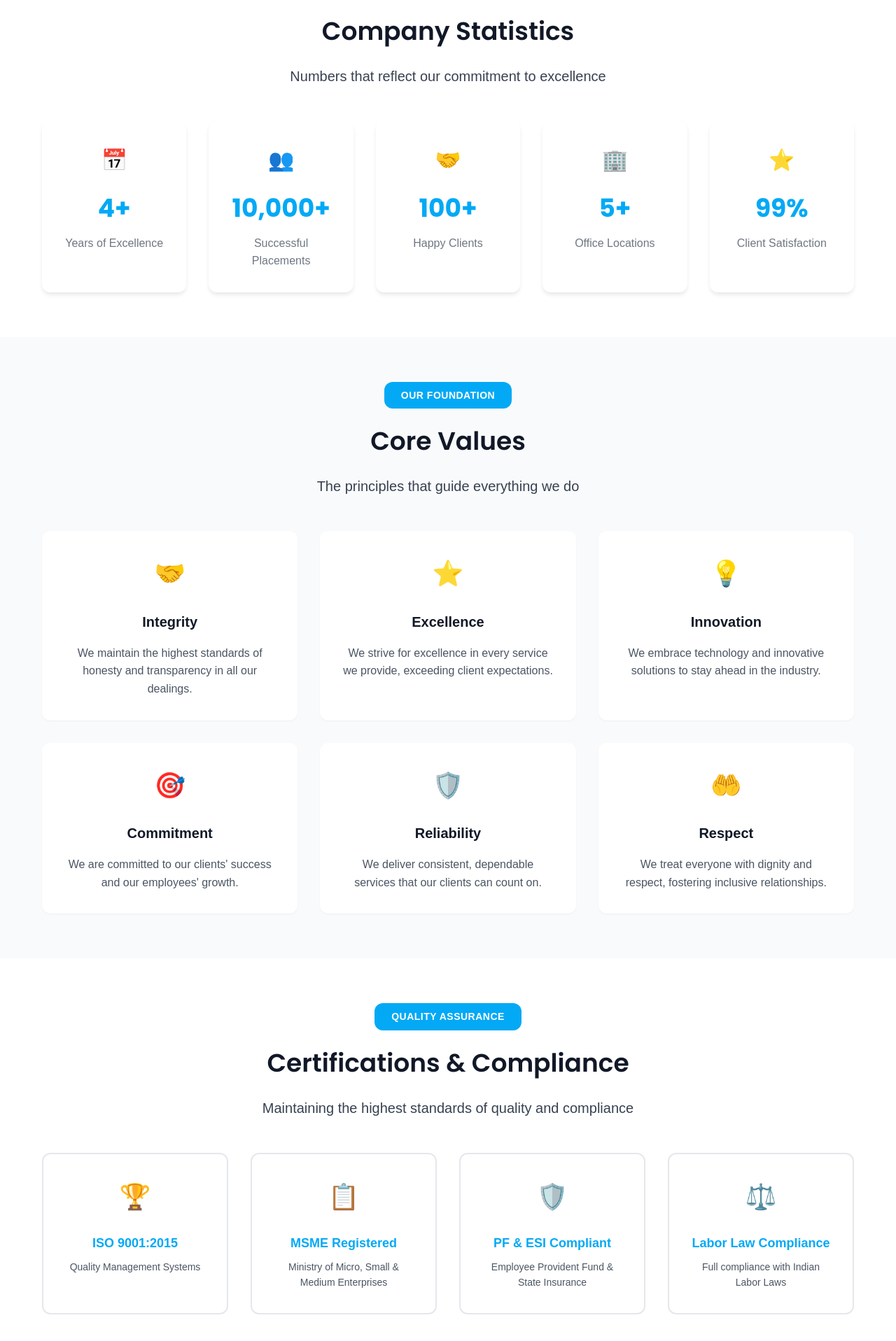
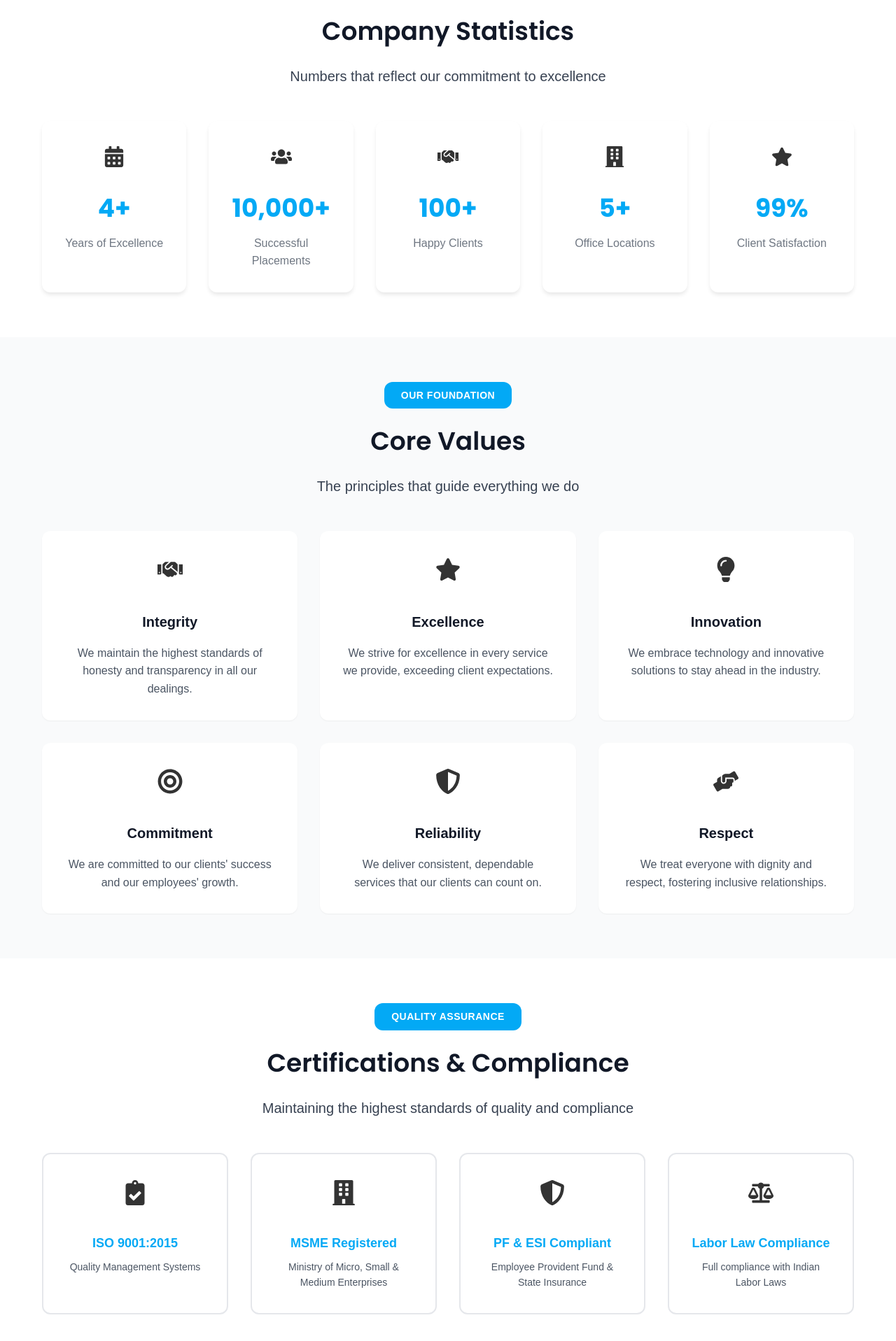
Before and after one commit to DelhiDigital/hullectservices.com, a React (Vite) app: page /about/company-profile in a window 1280 px wide. Shown: the part 1509-3426 px from the top of the page at 70% size. Built offline with nearby package versions, Linux system fonts and the light colour scheme.

Commit message:
Refactor icons in About, CompanyProfile, HighlightSection, and Home components for improved clarity and consistency

```diff
--- a/src/pages/About/About.jsx
+++ b/src/pages/About/About.jsx
@@ -1,26 +1,28 @@
 import "./About.css"
 import { Link } from "react-router-dom"
+import { FaBuilding, FaMobileAlt, FaBullseye, FaShieldAlt, FaRocket } from "react-icons/fa"
+
 
 const About = () => {
   const features = [
     {
-      icon: "🏢",
+      icon: <FaBuilding />,
       title: "Compliance & Risk Management",
       description:
         "Centralized compliance department with panel of country's best labor lawyers and comprehensive risk assessment processes.",
     },
     {
-      icon: "📱",
+      icon: <FaMobileAlt />,
       title: "Technology Solutions",
       description:"Mobile-enabled technology solutions including GPS attendance, employee self-service, and HRMS implementation.",
     },
     {
-      icon: "🎯",
+      icon: <FaBullseye />,
       title: "Outcome-Based Services",
       description: "HR-driven outsourcing of business processes with focus on measurable results and performance.",
     },
     {
-      icon: "🛡️",
+      icon: <FaShieldAlt />,
       title: "Quality Assurance",
       description: "ISO 9001:2015 certified with comprehensive quality review processes and control mechanisms.",
     },
@@ -120,7 +122,7 @@ const About = () => {
         <div className="container">
           <div className="about-vm-grid">
             <div className="about-vm-card">
-              <div className="about-vm-icon">🎯</div>
+              <div className="about-vm-icon"><FaBullseye /></div>
               <h3 className="about-vm-title">Our Vision</h3>
               <p className="about-vm-description">
                 At Hullect, we’re committed to reducing financial pressure for businesses and individuals across India. By simplifying systems and supporting local enterprises, we aim to create real economic and social value. Our mission is to empower people to grow stronger, become self-reliant, and achieve more right from the grassroots to the nation.
@@ -128,7 +130,7 @@ const About = () => {
             </div>
 
             <div className="about-vm-card">
-              <div className="about-vm-icon">🚀</div>
+              <div className="about-vm-icon"><FaRocket /></div>
               <h3 className="about-vm-title">Our Mission</h3>
               <p className="about-vm-description">
                 We connect businesses with the right talent to fuel growth and success through strategic staffing solutions. Our commitment lies in delivering exceptional service, building lasting partnerships, and driving innovation in workforce management ensuring our clients and candidates are always prepared to meet the demands of a dynamic, evolving market.
--- a/src/pages/About/CompanyProfile.jsx
+++ b/src/pages/About/CompanyProfile.jsx
@@ -1,4 +1,6 @@
 import "./CompanyProfile.css"
+import React from "react"
+import { FaCalendarAlt, FaUsers, FaHandshake, FaBuilding, FaStar, FaAward, FaClipboardCheck, FaShieldAlt, FaBalanceScale, FaLightbulb, FaBullseye, FaHandsHelping } from "react-icons/fa"
 
 const CompanyProfile = () => {
   const milestones = [
@@ -35,22 +37,22 @@ const CompanyProfile = () => {
     {
       title: "ISO 9001:2015",
       description: "Quality Management Systems",
-      icon: "🏆",
+      icon: <FaClipboardCheck />,
     },
     {
       title: "MSME Registered",
       description: "Ministry of Micro, Small & Medium Enterprises",
-      icon: "📋",
+      icon: <FaBuilding />,
     },
     {
       title: "PF & ESI Compliant",
       description: "Employee Provident Fund & State Insurance",
-      icon: "🛡️",
+      icon: <FaShieldAlt />,
     },
     {
       title: "Labor Law Compliance",
       description: "Full compliance with Indian Labor Laws",
-      icon: "⚖️",
+      icon: <FaBalanceScale />,
     },
   ]
 
@@ -58,27 +60,27 @@ const CompanyProfile = () => {
     {
       number: "4+",
       label: "Years of Excellence",
-      icon: "📅",
+      icon: <FaCalendarAlt />,
     },
     {
       number: "10,000+",
       label: "Successful Placements",
-      icon: "👥",
+      icon: <FaUsers />,
     },
     {
       number: "100+",
       label: "Happy Clients",
-      icon: "🤝",
+      icon: <FaHandshake />,
     },
     {
       number: "5+",
       label: "Office Locations",
-      icon: "🏢",
+      icon: <FaBuilding />,
     },
     {
       number: "99%",
       label: "Client Satisfaction",
-      icon: "⭐",
+      icon: <FaStar />,
     },
   ]
 
@@ -86,32 +88,32 @@ const CompanyProfile = () => {
     {
       title: "Integrity",
       description: "We maintain the highest standards of honesty and transparency in all our dealings.",
-      icon: "🤝",
+      icon: <FaHandshake />,
     },
     {
       title: "Excellence",
       description: "We strive for excellence in every service we provide, exceeding client expectations.",
-      icon: "⭐",
+      icon: <FaStar />,
     },
     {
       title: "Innovation",
       description: "We embrace technology and innovative solutions to stay ahead in the industry.",
-      icon: "💡",
+      icon: <FaLightbulb />,
     },
     {
       title: "Commitment",
       description: "We are committed to our clients' success and our employees' growth.",
-      icon: "🎯",
+      icon: <FaBullseye />,
     },
     {
       title: "Reliability",
       description: "We deliver consistent, dependable services that our clients can count on.",
-      icon: "🛡️",
+      icon: <FaShieldAlt />,
     },
     {
       title: "Respect",
       description: "We treat everyone with dignity and respect, fostering inclusive relationships.",
-      icon: "🤲",
+      icon: <FaHandsHelping />,
     },
   ]
 
--- a/src/pages/About/OurTeam.css
+++ b/src/pages/About/OurTeam.css
@@ -73,7 +73,7 @@
         .leader-photo img {
           width: 100%;
           height: 260px;
-  object-fit: contain;
+          /* object-fit: contain; */
           object-position: top;
           background-color: #fff;
           border-radius: 10px 10px 0 0;
--- a/src/pages/Home/HighlightSection/highlightSection.jsx
+++ b/src/pages/Home/HighlightSection/highlightSection.jsx
@@ -2,6 +2,8 @@
 
 import { useState } from "react"
 import "./highlightSection.css"
+import { FaBolt, FaHandshake, FaGraduationCap } from "react-icons/fa"
+
 
 const HighlightSection = () => {
   const [activeTab, setActiveTab] = useState("technology")
@@ -94,21 +96,21 @@ const HighlightSection = () => {
             className={`tab-button ${activeTab === "technology" ? "active" : ""}`}
             onClick={() => handleTabChange("technology")}
           >
-            <span className="tab-icon">⚡</span>
+            <span className="tab-icon"><FaBolt /></span>
             Technology
           </button>
           <button
             className={`tab-button ${activeTab === "partnerships" ? "active" : ""}`}
             onClick={() => handleTabChange("partnerships")}
           >
-            <span className="tab-icon">🤝</span>
+            <span className="tab-icon"><FaHandshake /></span>
             Partnerships
           </button>
           <button
             className={`tab-button ${activeTab === "training" ? "active" : ""}`}
             onClick={() => handleTabChange("training")}
           >
-            <span className="tab-icon">🎓</span>
+            <span className="tab-icon"><FaGraduationCap /></span>
             Training
           </button>
         </div>
--- a/src/pages/Home/Home.jsx
+++ b/src/pages/Home/Home.jsx
@@ -8,6 +8,7 @@ import { Link } from "react-router-dom"
 import HighlightSection from "./HighlightSection/highlightSection"
 import "./Home.css"
 import StatisticsSection from "./StatisticsSection/StatisticsSection"
+import { FaRegBuilding, FaSearch, FaUsers, FaShieldAlt } from "react-icons/fa"
 
 // Register GSAP plugins
 gsap.registerPlugin(ScrollTrigger, TextPlugin)
@@ -23,25 +24,25 @@ const Home = () => {
 
   const services = [
     {
-      icon: "👥",
+      icon: <FaUsers />,
       title: "General Staffing",
       description: "Temporary, contract, and permanent staffing solutions",
       link: "/services/staffing",
     },
     {
-      icon: "🔍",
+      icon: <FaSearch />,
       title: "Permanent Recruitment",
       description: "Executive search and selection services",
       link: "/services/search-recruitment",
     },
     {
-      icon: "🏢",
+      icon: <FaRegBuilding />,
       title: "Managed Services",
       description: "Outcome-based HR-driven outsourcing and security services",
       link: "/services/managed-services",
     },
     {
-      icon: "🛡️",
+      icon: <FaShieldAlt />,
       title: "Security Services",
       description: "Comprehensive security solutions for businesses",
       link: "/services/SecurityServices",
--- a/src/pages/Services/SecurityServices.css
+++ b/src/pages/Services/SecurityServices.css
@@ -5,11 +5,11 @@
   box-sizing: border-box;
 }
 
-body {
-  font-family: var(--font-primary);
+/* body {
+  font-family: var(--font-secondary) I;
   line-height: 1.6;
   color: #333;
-}
+} */
 
 /* Container */
 .container {
```
Lines whose indentation alone changed are shown as unchanged.
